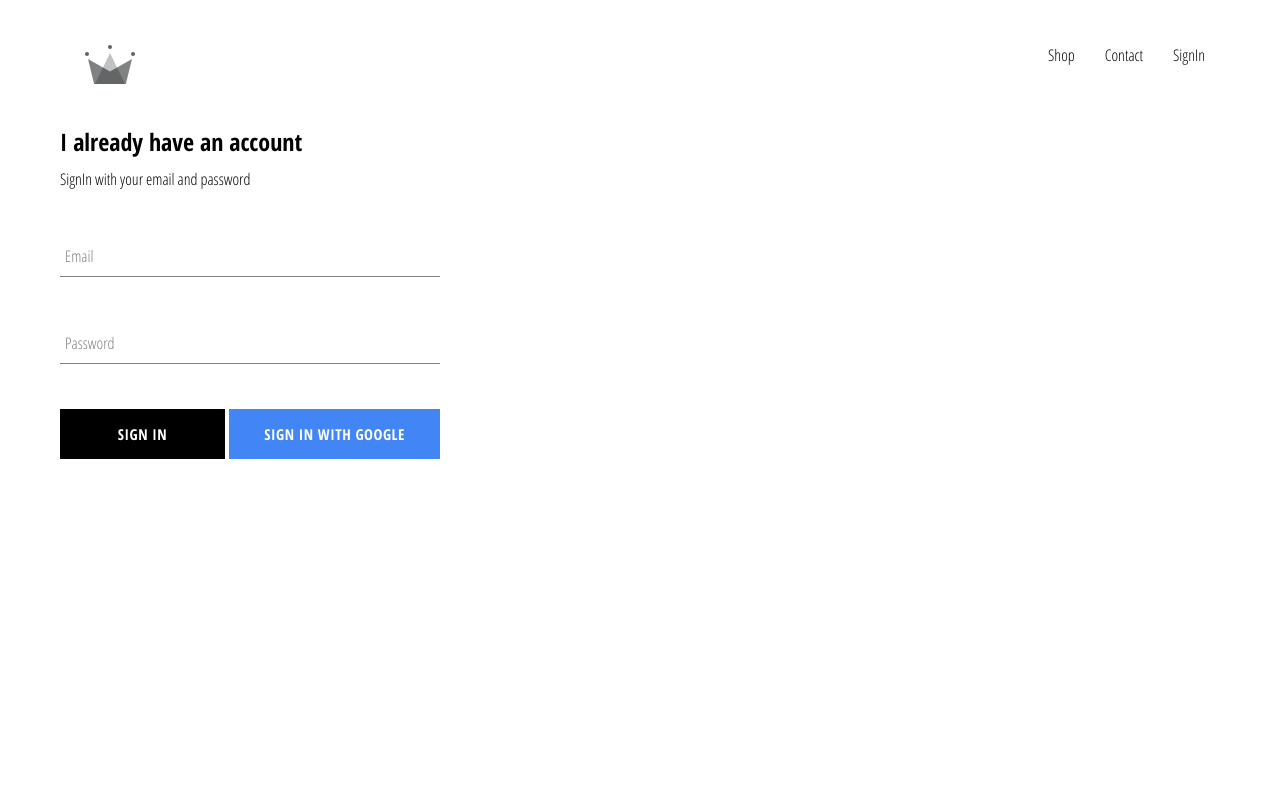
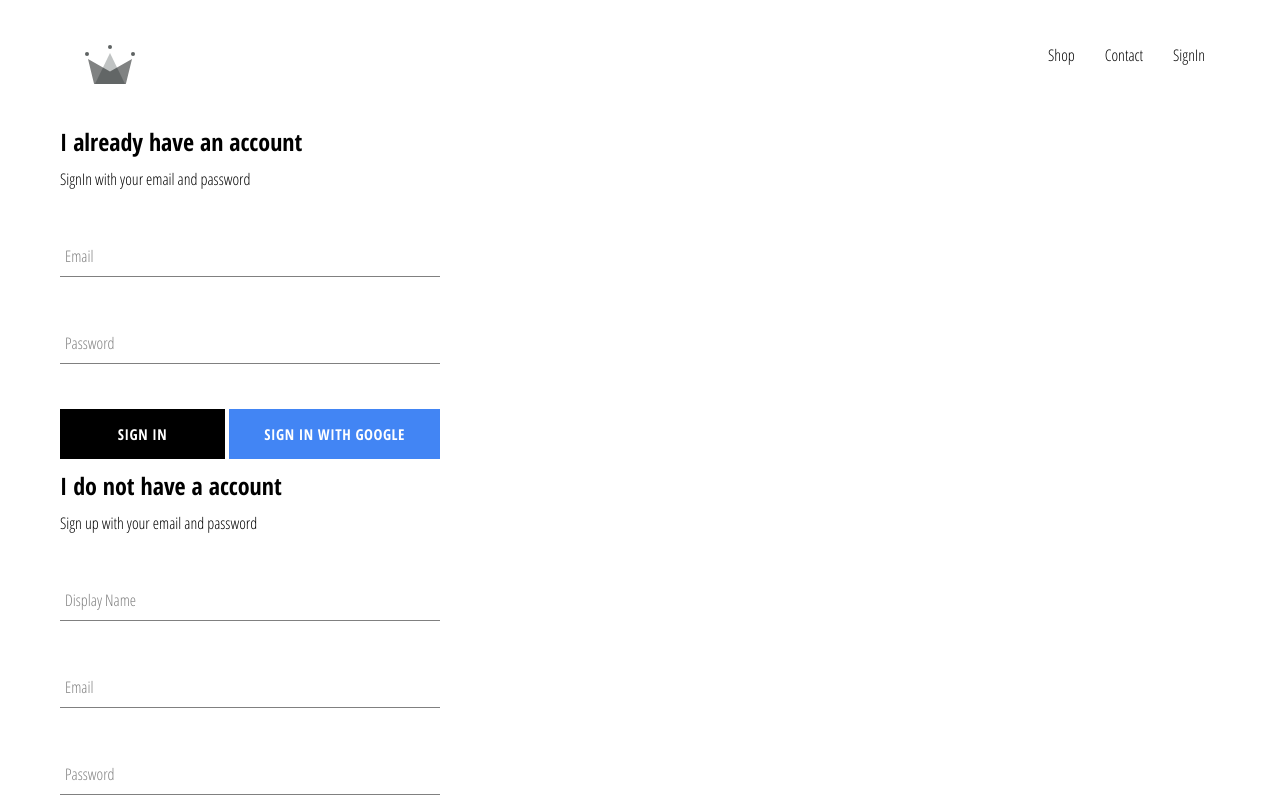
Before and after one commit to Bharath-Radhakrishnan/crwn-clothing, a React (Create React App) app: page /signin in a window 1280 px wide. Shown: the top 800 px of the page. Built offline with nearby package versions, Linux system fonts and the light colour scheme; no server answers.

Commit message:
export sign up compo

```diff
--- a/src/pages/sign-in-and-sign-up-page/sign-in-and-sign-up-page.jsx
+++ b/src/pages/sign-in-and-sign-up-page/sign-in-and-sign-up-page.jsx
@@ -1,9 +1,13 @@
 import React from "react";
+import "./sign-in-and-sign-up-page.scss";
 import SignIn from "../../components/sign-in/sign-in";
+import SignUp from "../../components/sign-up/sign-up";
+
 function SignInAndSignUpPage() {
   return (
-    <div>
+    <div className="sign-in-and-sign-up">
       <SignIn />
+      <SignUp />
     </div>
   );
 }
```
